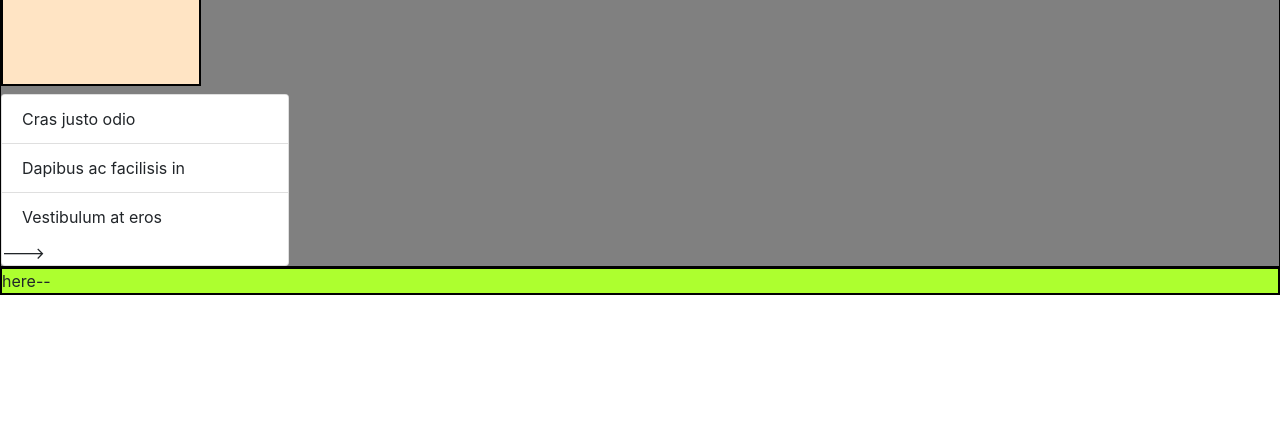
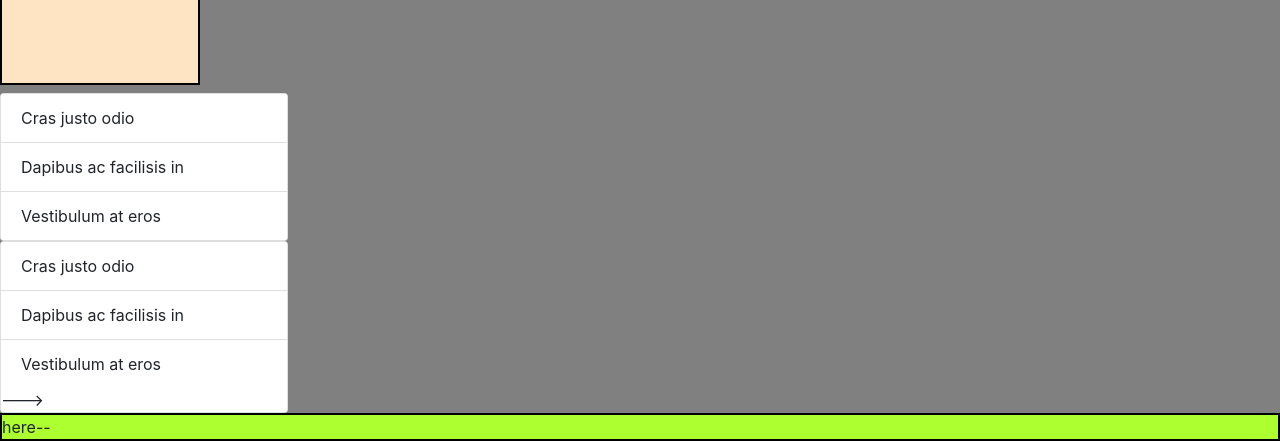
Before and after one commit to BenjaminShostak/Hw5, a plain HTML site: page index.html in a window 1280 px wide. Shown: the part 387-828 px from the top of the page. Before the commit the page ends 800 px from the top, so only its background shows below. Drawn offline with nearby package versions, Linux system fonts and the light colour scheme.

Commit message:
continued css

```diff
--- a/Style.css
+++ b/Style.css
@@ -12,6 +12,9 @@
     border: 1px solid black;
 }
 
+main {
+    background-color: grey;
+}
 
 
 header {
@@ -19,10 +22,11 @@ header {
     border: 1px  black;
 }
 
-.containerbody {
+/*.containerbody {
 background-color: grey;
 border: 1px solid black;
 }
+*/
 
 footer {
     background-color:greenyellow ;
--- a/index.html
+++ b/index.html
@@ -32,17 +32,24 @@
 </div>
 </div>
     <div class="containerbody">
-        <div class="wrapper-body">
+        <div class="wrapperbody">
             <h1 class="card-class">card goes here</h1><!--jumbotron again?cards?-->
             <div class="card" style="width: 18rem;">
                 <ul class="list-group list-group-flush">
                   <li class="list-group-item">Cras justo odio</li>
                   <li class="list-group-item">Dapibus ac facilisis in</li>
-                  <li class="list-group-item">Vestibulum at eros</li>
-                </ul>--->
+                  <li class="list-group-item"> Vestibulum at eros</li>
+                </ul>
               </div>
      </div>
  </div>
+ <div class="card" style="width: 18rem;">
+    <ul class="list-group list-group-flush">
+      <li class="list-group-item">Cras justo odio</li>
+      <li class="list-group-item">Dapibus ac facilisis in</li>
+      <li class="list-group-item">Vestibulum at eros</li>
+    </ul>--->
+  </div>
 </main>
 </body>
 <footer class="footer">here--</footer>
```
